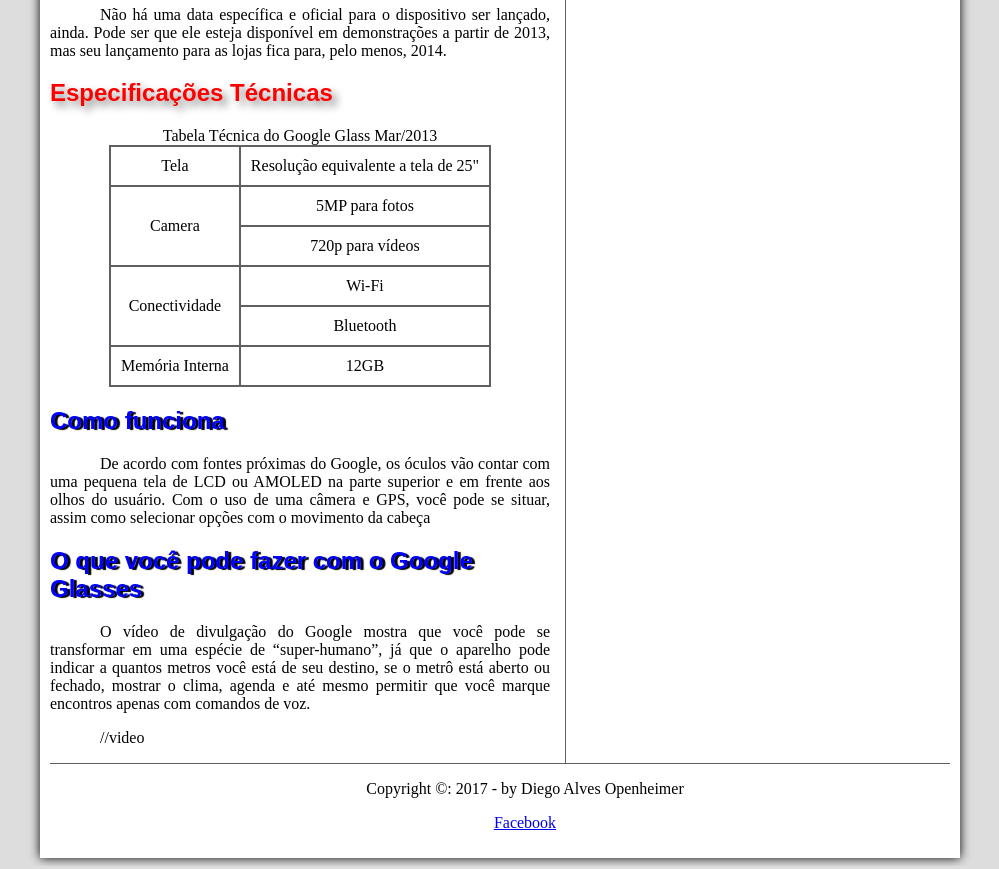
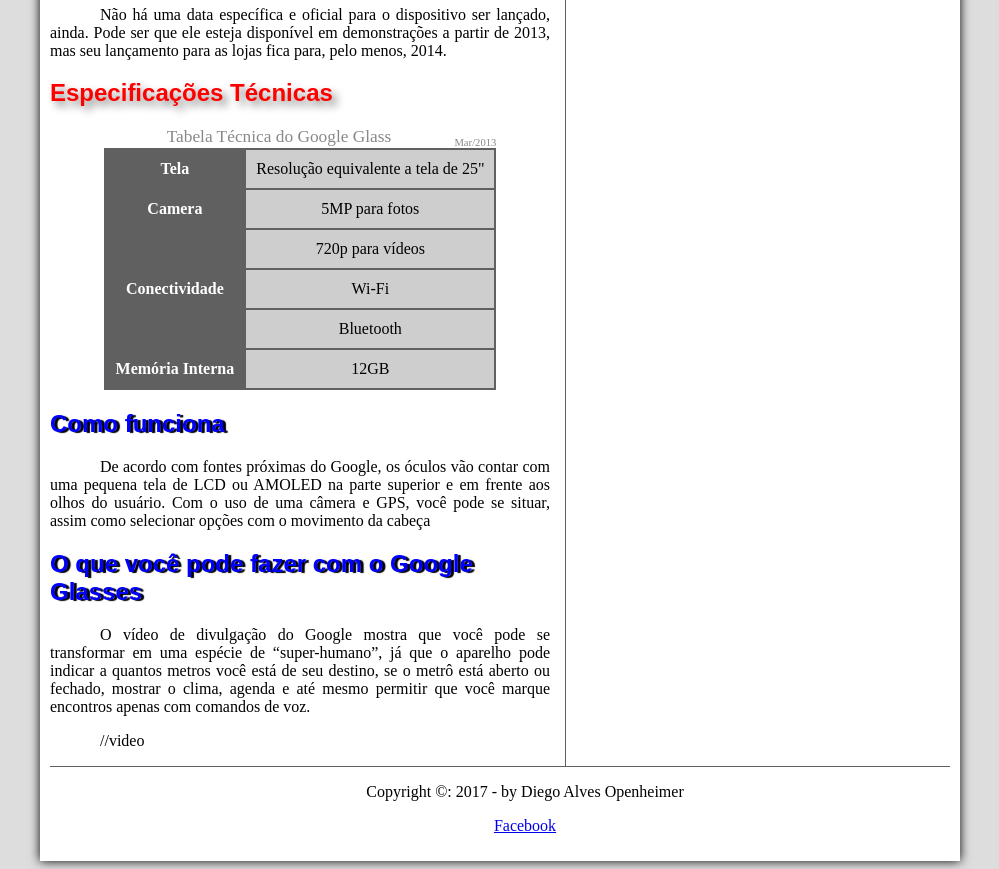
Before and after one commit to DiegoOpenheimer/HTML5-CSS3, a plain HTML site: page Atividade/projeto-glass-html5/index.html in a window 1280 px wide. Shown: the part 880-1749 px from the top of the page, without its empty margins (140-1139 px from the left). Drawn offline with Linux system fonts and the light colour scheme; a web font is replaced by a local one.

Commit message:
Modificando tabela com CSS3

```diff
--- a/Atividade/projeto-glass-html5/_css/estilo.css
+++ b/Atividade/projeto-glass-html5/_css/estilo.css
@@ -146,8 +146,33 @@ table#tabelaspec td {
 	border: 1px solid #606060;
 	padding: 10px;
 	text-align: center;
+	vertical-align: middle;
 }
 
+table#tabelaspec td.ce {
+	color: #ffffff;
+	background-color: #606060;
+	vertical-align: top;
+	font-weight: bold;
+
+}
+table#tabelaspec td.cd {
+	background-color: #cecece;
+
+}
+table#tabelaspec caption {
+	color: #888888;
+	font-size: 13pt;
+	font-weight: border;
+}
+table#tabelaspec caption span {
+	display: block;
+	float: right;
+	color: #0000000;
+	font-size: 8pt;
+	margin-top: 10px;
+
+}
 aside#lateral {
 	display: block;
 	width: 350px;
--- a/Atividade/projeto-glass-html5/index.html
+++ b/Atividade/projeto-glass-html5/index.html
@@ -56,14 +56,14 @@
 <h1>Especificações Técnicas</h1>
 
 <table id="tabelaspec">
-	<caption>Tabela Técnica do Google Glass Mar/2013</caption>
+	<caption>Tabela Técnica do Google Glass <span>Mar/2013</span></caption>
 
-	<tr><td>Tela</td><td>Resolução equivalente a tela de 25"</td></tr>
-	<tr><td rowspan="2">Camera</td><td> 5MP para fotos</td></tr>
-	<tr><td>720p para vídeos</td></tr>
-	<tr><td rowspan="2">Conectividade</td><td> Wi-Fi</td></tr>
-	<tr><td>Bluetooth</td></tr>
-	<tr><td>Memória Interna</td> <td>12GB</td></tr>
+	<tr><td class="ce">Tela</td><td class="cd">Resolução equivalente a tela de 25"</td></tr>
+	<tr><td rowspan="2" class="ce">Camera</td><td class="cd"> 5MP para fotos</td></tr>
+	<tr><td class="cd">720p para vídeos</td></tr>
+	<tr><td rowspan="2" class="ce"> Conectividade</td><td class="cd"> Wi-Fi</td></tr>
+	<tr><td class="cd">Bluetooth</td></tr>
+	<tr><td class="ce">Memória Interna</td> <td class="cd">12GB</td></tr>
 
 </table>
 
```
Also changed, not shown: Atividade/Hello world.html (deleted, +0 -28 lines).
